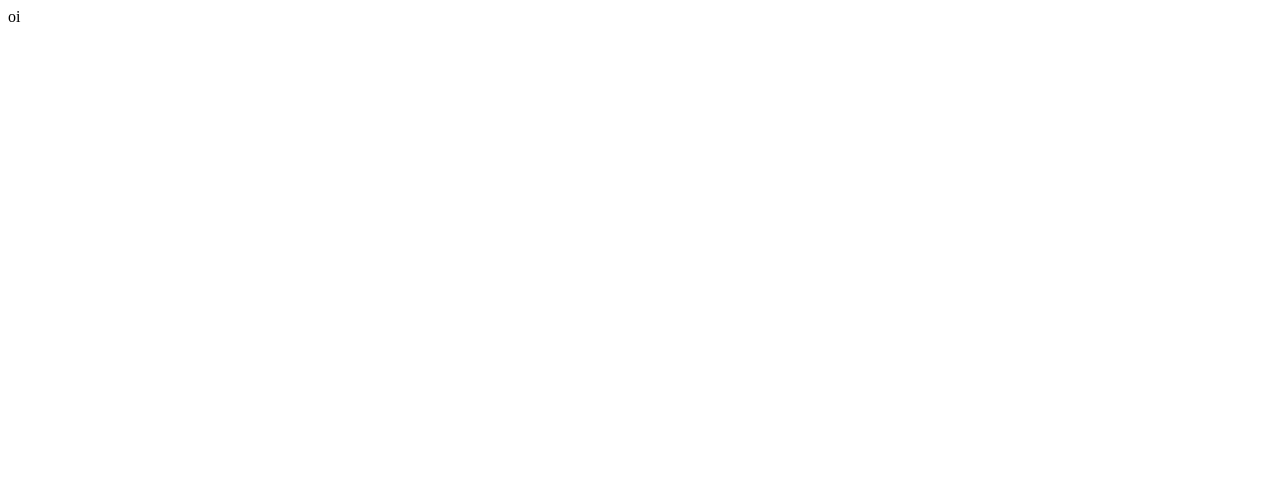
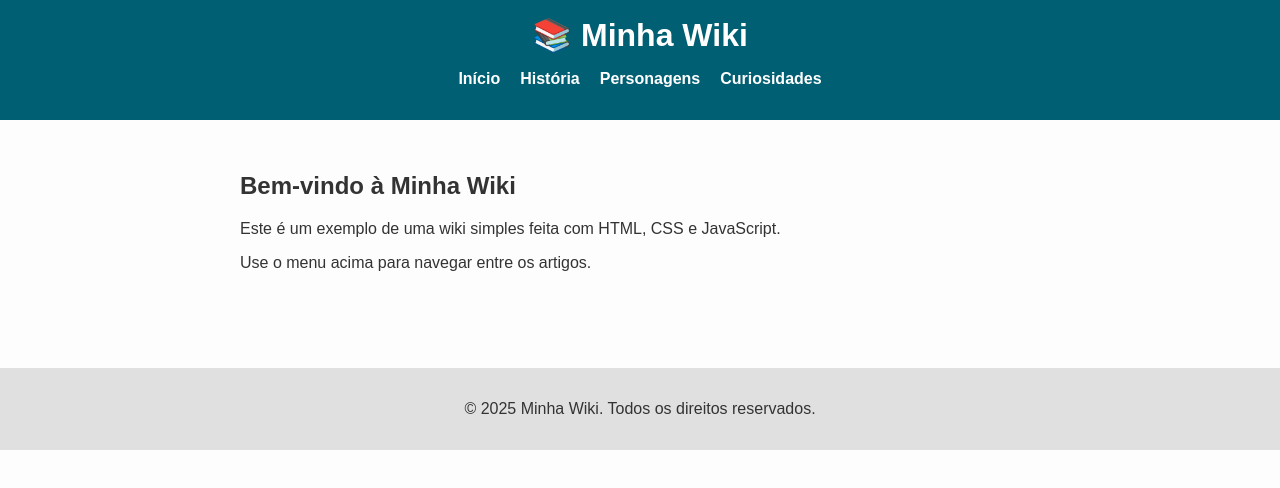
Before and after one commit to eupyetro0224234/Just-Another-Generic-Clicker-Game-But-With-References---Wiki, a plain HTML site: page index.html in a window 1280 px wide. Drawn offline with Linux system fonts and the light colour scheme.

Commit message:
Adicionando arquivos do site

```diff
--- a/index.html
+++ b/index.html
@@ -1 +1,32 @@
-oi
+<!DOCTYPE html>
+<html lang="pt-BR">
+<head>
+  <meta charset="UTF-8" />
+  <meta name="viewport" content="width=device-width, initial-scale=1.0" />
+  <title>Minha Wiki</title>
+  <link rel="stylesheet" href="style.css" />
+</head>
+<body>
+  <header>
+    <h1>📚 Minha Wiki</h1>
+    <nav>
+      <ul>
+        <li><a href="#" onclick="mostrarPagina('inicio')">Início</a></li>
+        <li><a href="#" onclick="mostrarPagina('historia')">História</a></li>
+        <li><a href="#" onclick="mostrarPagina('personagens')">Personagens</a></li>
+        <li><a href="#" onclick="mostrarPagina('curiosidades')">Curiosidades</a></li>
+      </ul>
+    </nav>
+  </header>
+
+  <main id="conteudo">
+    <!-- Conteúdo inicial carregado pelo JS -->
+  </main>
+
+  <footer>
+    <p>&copy; 2025 Minha Wiki. Todos os direitos reservados.</p>
+  </footer>
+
+  <script src="script.js"></script>
+</body>
+</html>
--- /dev/null
+++ b/script.js
@@ -0,0 +1,36 @@
+const paginas = {
+  inicio: `
+    <h2>Bem-vindo à Minha Wiki</h2>
+    <p>Este é um exemplo de uma wiki simples feita com HTML, CSS e JavaScript.</p>
+    <p>Use o menu acima para navegar entre os artigos.</p>
+  `,
+  historia: `
+    <h2>História</h2>
+    <p>A história da nossa wiki começa com uma ideia: documentar tudo de forma simples e acessível.</p>
+    <p>Desde então, novos artigos e contribuições têm sido adicionados diariamente.</p>
+  `,
+  personagens: `
+    <h2>Personagens</h2>
+    <ul>
+      <li><strong>Ana:</strong> A protagonista determinada e corajosa.</li>
+      <li><strong>João:</strong> O sábio que guia os demais com conhecimento.</li>
+      <li><strong>Luna:</strong> A misteriosa aliada de passado incerto.</li>
+    </ul>
+  `,
+  curiosidades: `
+    <h2>Curiosidades</h2>
+    <ul>
+      <li>A wiki pode ser expandida facilmente com novos artigos.</li>
+      <li>Você pode integrar Markdown com bibliotecas extras.</li>
+      <li>Com um backend, poderia ter edição colaborativa!</li>
+    </ul>
+  `
+};
+
+function mostrarPagina(nome) {
+  const conteudo = document.getElementById('conteudo');
+  conteudo.innerHTML = paginas[nome] || "<h2>Página não encontrada</h2>";
+}
+
+// Carrega a página inicial
+document.addEventListener("DOMContentLoaded", () => mostrarPagina('inicio'));
--- /dev/null
+++ b/style.css
@@ -0,0 +1,53 @@
+body {
+  margin: 0;
+  font-family: Arial, sans-serif;
+  background-color: #fdfdfd;
+  color: #333;
+}
+
+header {
+  background-color: #005f73;
+  color: white;
+  padding: 1rem;
+  text-align: center;
+}
+
+header h1 {
+  margin: 0;
+}
+
+nav ul {
+  list-style: none;
+  display: flex;
+  justify-content: center;
+  padding: 0;
+  margin-top: 1rem;
+  flex-wrap: wrap;
+}
+
+nav li {
+  margin: 0 10px;
+}
+
+nav a {
+  color: white;
+  text-decoration: none;
+  font-weight: bold;
+}
+
+nav a:hover {
+  text-decoration: underline;
+}
+
+main {
+  padding: 2rem;
+  max-width: 800px;
+  margin: auto;
+}
+
+footer {
+  text-align: center;
+  background-color: #e0e0e0;
+  padding: 1rem;
+  margin-top: 3rem;
+}
```
Also changed, not shown: 1 other file.
